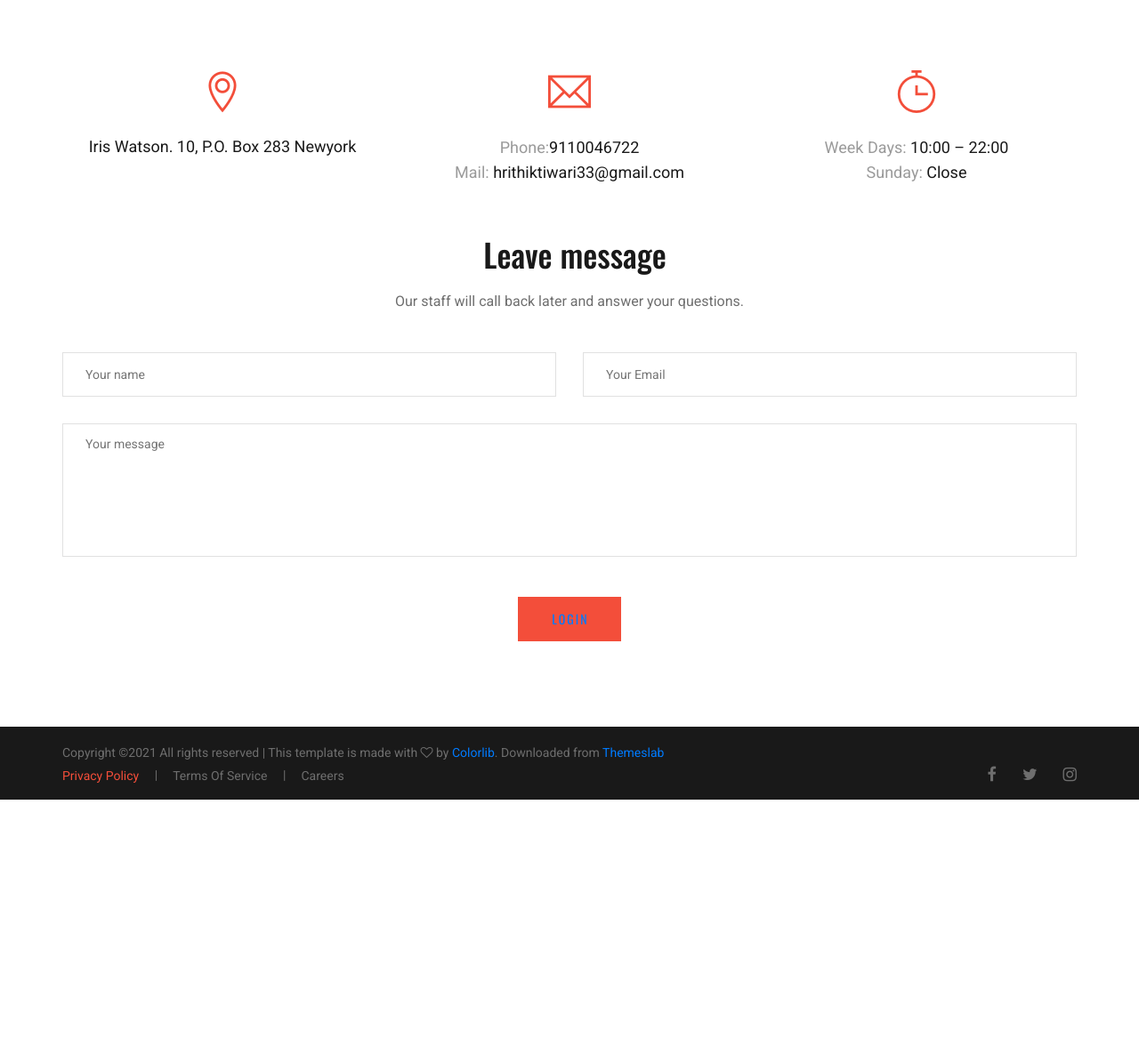
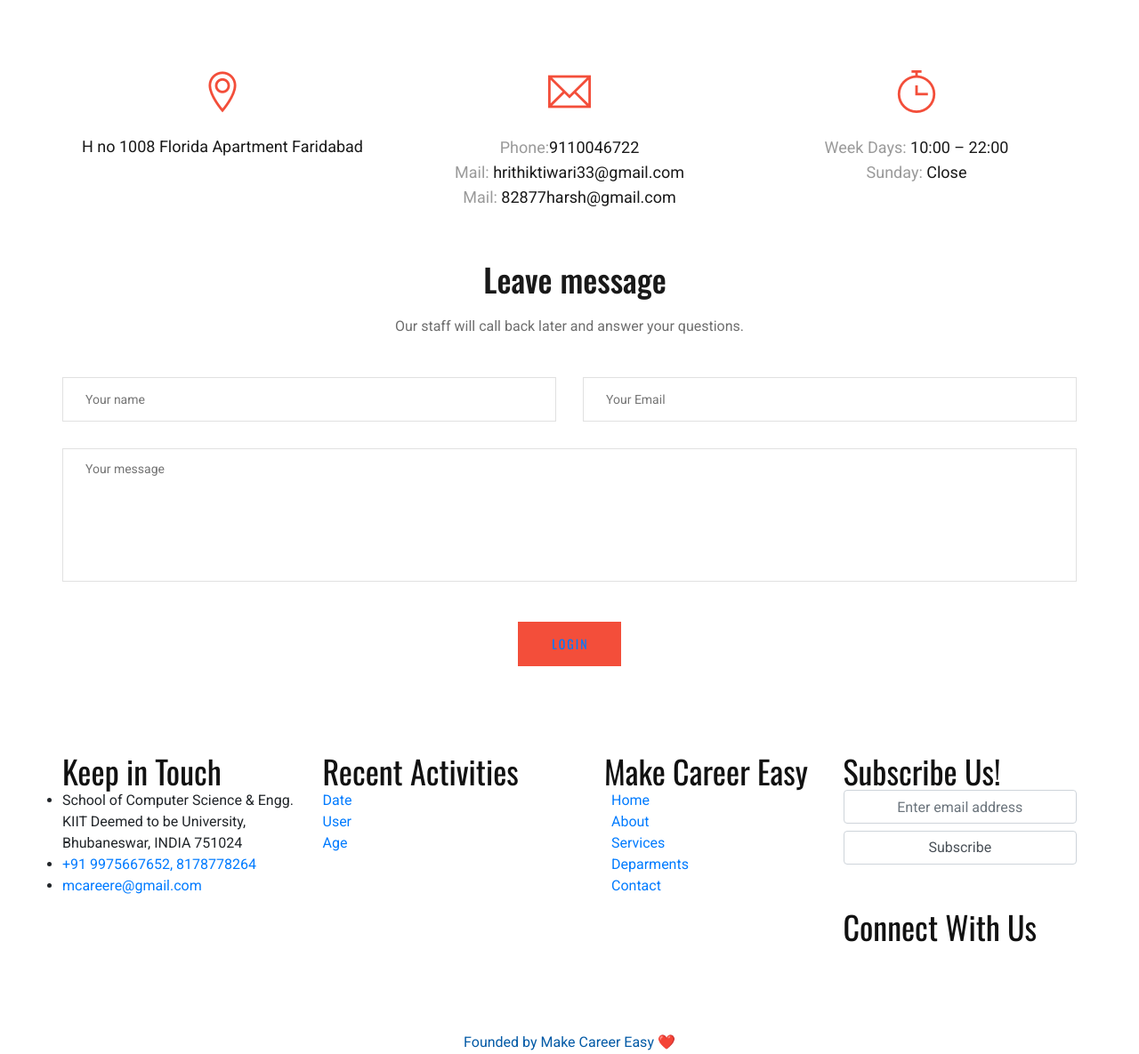
Before and after one commit to rammurti84/counselcareer, a Django app: page /contact/ in a window 1280 px wide. Shown: the part 705-1890 px from the top of the page at 89% size. Before the commit the page ends 1604 px from the top, so only its background shows below. Run offline with Django 3.2, Linux system fonts and the light colour scheme; some libraries are stand-ins or nearby versions.

Commit message:
addedchanges
Signed-off-by: Harsh kumar <68609382+harsh6768-svg@users.noreply.github.com>

```diff
--- a/templates/contact.html
+++ b/templates/contact.html
@@ -65,7 +65,7 @@
 
     <!-- Map Section Begin -->
     <div class="contact-map">
-        <iframe src="https://www.google.com/maps/embed?pb=!1m18!1m12!1m3!1d33245.297803635964!2d-73.76987401620775!3d40.704774398815005!2m3!1f0!2f0!3f0!3m2!1i1024!2i768!4f13.1!3m3!1m2!1s0x89c24fa5d33f083b%3A0xc80b8f06e177fe62!2sNew%20York%2C%20NY%2C%20USA!5e0!3m2!1sen!2sbd!4v1575866843291!5m2!1sen!2sbd" style="border:0;" allowfullscreen=""></iframe>
+        <iframe src="https://www.google.com/maps/embed?pb=!1m18!1m12!1m3!1d14039.530717403992!2d77.34859673190088!3d28.392611270207233!2m3!1f0!2f0!3f0!3m2!1i1024!2i768!4f13.1!3m3!1m2!1s0x390cdcc28f34693d%3A0x671c8abfcd3febb7!2sSector%2082%2C%20Faridabad%2C%20Haryana%20121002!5e0!3m2!1sen!2sin!4v1620889552422!5m2!1sen!2sin" width="600" height="450" style="border:0;" allowfullscreen="" ></iframe>
         <i class="fa fa-map-marker"></i>
     </div>
     <!-- Map Section End -->
@@ -77,7 +77,7 @@
                 <div class="col-lg-4">
                     <div class="contact-info">
                         <i class="ti-location-pin"></i>
-                        <p>Iris Watson. 10, P.O. Box 283 Newyork</p>
+                        <p>H no 1008 Florida Apartment Faridabad</p>
                     </div>
                 </div>
                 <div class="col-lg-4">
@@ -86,6 +86,7 @@
                         <ul>
                             <li><span>Phone:</span>9110046722</li>
                             <li><span>Mail:</span> hrithiktiwari33@gmail.com</li>
+                            <li><span>Mail:</span> 82877harsh@gmail.com</li>
                         </ul>
                     </div>
                 </div>
@@ -126,33 +127,77 @@
     <!-- Contact Section End -->
 
     <!-- Footer Section Begin -->
-    <footer class="footer-section">
-        <div class="register normal-register">
-            <div class="container">
-                <div class="row">
-                    <div class="col-lg-12">
-                        <div class="copyright">
-                            <!-- Link back to Colorlib can't be removed. Template is licensed under CC BY 3.0. -->
-Copyright &copy;<script>document.write(new Date().getFullYear());</script> All rights reserved | This template is made with <i class="fa fa-heart-o" aria-hidden="true"></i> by <a href="https://colorlib.com" target="_blank">Colorlib</a>. Downloaded from <a href="https://themeslab.org/" target="_blank">Themeslab</a>
-<!-- Link back to Colorlib can't be removed. Template is licensed under CC BY 3.0. -->
-                        </div>
-                        <div class="footer-widget">
+    <footer class="ftco-footer ftco-bg-dark ftco-section" style="position: relative;">
+        <div class="container">
+            <div class="row mb-5">
+                <div class="col-md-6 col-lg-3">
+
+                    <div class="ftco-footer-widget mb-5">
+                        <h2 class="ftco-heading-2">Keep in Touch</h2>
+                        <div class="block-23 mb-3">
                             <ul>
-                                <li class="active">Privacy Policy</li>
-                                <li>Terms Of Service</li>
-                                <li>Careers</li>
+                                <li><span class="icon icon-map-marker"></span><span class="text">School of Computer Science & Engg. KIIT Deemed to be University, Bhubaneswar, INDIA 751024</span></li>
+                                <li><a href="#"><span class="icon icon-phone"></span><span class="text">+91 9975667652, 8178778264</span></a></li>
+                                <li><a href="#"><span class="icon icon-envelope"></span><span class="text">mcareere@gmail.com</span></a></li>
                             </ul>
-                        </div>
-                        <div class="footer-links">
-                            <a href="#"><i class="fa fa-facebook"></i></a>
-                            <a href="#"><i class="fa fa-twitter"></i></a>
-                            <a href="#"><i class="fa fa-instagram"></i></a>
                         </div>
                     </div>
                 </div>
+                <div class="col-md-6 col-lg-3">
+                    <div class="ftco-footer-widget mb-5">
+                        <h2 class="ftco-heading-2">Recent Activities</h2>
+                        <div class="block-21 mb-4 d-flex">
+                            <a  data-setbg="{% static 'img/sky1.jpeg'%}"></a>
+                            <div class="text">
+
+                                <div class="meta">
+                                    <div><a href="#"><span class="icon-calendar"></span> Date</a></div>
+                                    <div><a href="#"><span class="icon-person"></span> User</a></div>
+                                    <div><a href="#"><span class="icon-chat"></span> Age</a></div>
+                                </div>
+                            </div>
+                        </div>
+                    </div>
+                </div>
+                <div class="col-md-6 col-lg-3">
+                    <div class="ftco-footer-widget mb-5 ml-md-4">
+                        <h2 class="ftco-heading-2">Make Career Easy</h2>
+                        <ul class="list-unstyled">
+                            <li><a href="#"><span class="ion-ios-arrow-round-forward mr-2"></span>Home</a></li>
+                            <li><a href="#"><span class="ion-ios-arrow-round-forward mr-2"></span>About</a></li>
+                            <li><a href="#"><span class="ion-ios-arrow-round-forward mr-2"></span>Services</a></li>
+                            <li><a href="#"><span class="ion-ios-arrow-round-forward mr-2"></span>Deparments</a></li>
+                            <li><a href="#"><span class="ion-ios-arrow-round-forward mr-2"></span>Contact</a></li>
+                        </ul>
+                    </div>
+                </div>
+                <div class="col-md-6 col-lg-3">
+                    <div class="ftco-footer-widget mb-5">
+                        <h2 class="ftco-heading-2">Subscribe Us!</h2>
+                        <form action="#" class="subscribe-form">
+                            <div class="form-group">
+                                <input type="text" class="form-control mb-2 text-center" placeholder="Enter email address">
+                                <input type="submit" value="Subscribe" class="form-control submit px-3">
+                            </div>
+                        </form>
+                    </div>
+                    <div class="ftco-footer-widget mb-5">
+                        <h2 class="ftco-heading-2 mb-0">Connect With Us</h2>
+                        <ul class="ftco-footer-social list-unstyled float-md-left float-lft mt-3">
+                            <li class="ftco-animate"><a href="#"><span class="icon-twitter"></span></a></li>
+                            <li class="ftco-animate"><a href="#"><span class="icon-facebook"></span></a></li>
+                            <li class="ftco-animate"><a href="#"><span class="icon-instagram"></span></a></li>
+                        </ul>
+                    </div>
+
+                </div>
             </div>
+            <footer>
+              <p style="width: 100%; text-align: center; color:#035aa6;">Founded by Make Career Easy ❤️</p>
+            </footer>
         </div>
     </footer>
+
     <!-- Footer Section End -->
 
     <!-- Search model Begin -->
```
Also changed, not shown: templates/login.html (+56 -6 lines), static/img/sky1.jpeg (added).
